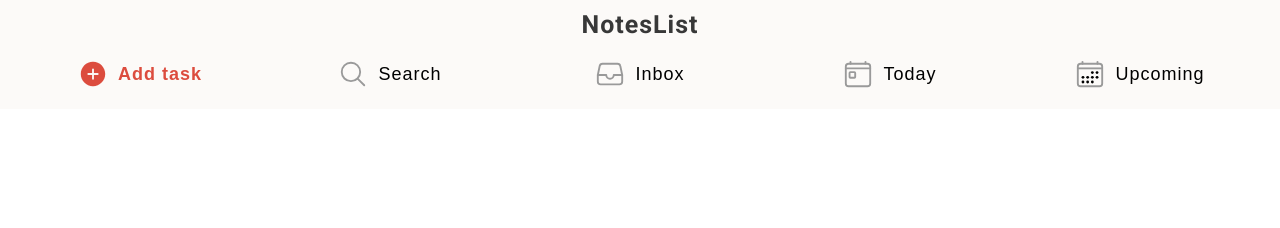
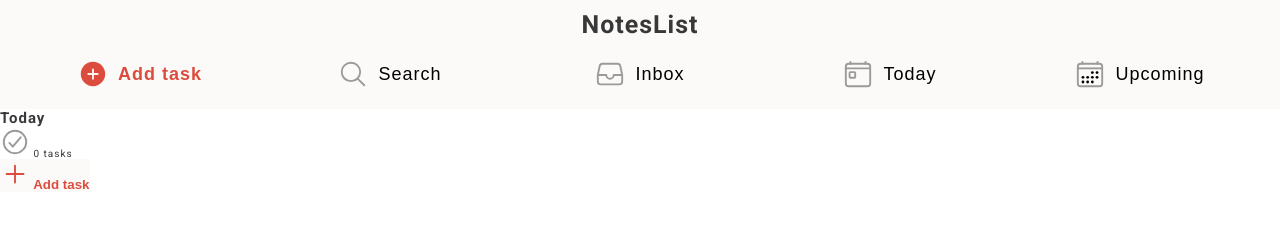
Before and after one commit to HenryWolfDev/NotesList, a website built with Vite: page index.html in a window 1280 px wide. Built offline with nearby package versions, Linux system fonts and the light colour scheme; what temporal-polyfill would draw is missing.

Commit message:
feat(Today): add Today class and template function

```diff
--- a/index.html
+++ b/index.html
@@ -20,7 +20,7 @@
         <button class="nav-btn add-task-btn">
           <svg
             xmlns="http://www.w3.org/2000/svg"
-            class="nav-icon"
+            class="icon"
             viewBox="0 0 512 512"
           >
             <path
@@ -34,7 +34,7 @@
         <button class="nav-btn">
           <svg
             xmlns="http://www.w3.org/2000/svg"
-            class="nav-icon"
+            class="icon"
             viewBox="0 0 512 512"
           >
             <path
@@ -58,7 +58,7 @@
         <button class="nav-btn">
           <svg
             xmlns="http://www.w3.org/2000/svg"
-            class="nav-icon"
+            class="icon"
             viewBox="0 0 512 512"
           >
             <path
@@ -82,7 +82,7 @@
         <button class="nav-btn">
           <svg
             xmlns="http://www.w3.org/2000/svg"
-            class="nav-icon"
+            class="icon"
             viewBox="0 0 512 512"
           >
             <rect
@@ -130,7 +130,7 @@
         <button class="nav-btn">
           <svg
             xmlns="http://www.w3.org/2000/svg"
-            class="nav-icon"
+            class="icon"
             viewBox="0 0 512 512"
           >
             <rect
@@ -173,9 +173,7 @@
         </button>
       </nav>
     </header>
-    <main>
-      <div id="app"></div>
-    </main>
+    <main id="app"></main>
     <script type="module" src="/src/main.ts"></script>
   </body>
 </html>
--- /dev/null
+++ b/src/UI/Today_Template.ts
@@ -0,0 +1,18 @@
+import { Temporal } from 'temporal-polyfill';
+export function getTodayTemplate() {
+  return `
+  <h1>Today</h1>
+  <span>${Temporal.Now.plainDateISO().toLocaleString()}</span>
+  <div class="info">
+  <svg xmlns="http://www.w3.org/2000/svg" class="icon" viewBox="0 0 512 512"><path d="M448 256c0-106-86-192-192-192S64 150 64 256s86 192 192 192 192-86 192-192z" fill="none" stroke="currentColor" stroke-miterlimit="10" stroke-width="32"/><path fill="none" stroke="currentColor" stroke-linecap="round" stroke-linejoin="round" stroke-width="32" d="M352 176L217.6 336 160 272"/></svg>
+  <span>0</span>
+  <span>tasks</span>
+  </div>
+  <div>
+    <button class="add-task-btn">
+    <svg xmlns="http://www.w3.org/2000/svg" class="icon" viewBox="0 0 512 512"><path fill="currentColor" stroke="currentColor" stroke-linecap="round" stroke-linejoin="round" stroke-width="32" d="M256 112v288M400 256H112"/></svg>
+    <span>Add task</span>
+    </button>
+  </div>
+  `;
+}
--- a/src/main.ts
+++ b/src/main.ts
@@ -1,15 +1,12 @@
 import './style.scss';
 import { Task } from './core/Task.js';
+import { Today } from './views/Today.js';
 
-const App = () => {
-  const main = document.getElementById('app');
+// const main = document.getElementById('app');
 
-  main!.innerHTML = `
+const todayView = new Today();
 
-  `;
-};
-
-App();
+todayView.renderUI('app');
 
 const testTAsk = new Task('test');
 
--- a/src/style.scss
+++ b/src/style.scss
@@ -13,7 +13,7 @@ html {
   color: $font-color-default;
   letter-spacing: 0.1rem;
 }
-.nav-icon {
+.icon {
   width: 3rem;
   height: 3rem;
   color: $icon-check-default;
@@ -25,7 +25,7 @@ html {
 .add-task-btn {
   @include add-task-btn();
   font-weight: 600;
-  .nav-icon {
+  .icon {
     color: $icon-color-active;
   }
 }
--- a/src/styles/_colors.scss
+++ b/src/styles/_colors.scss
@@ -4,7 +4,7 @@ $main-section: #ffffff;
 
 // Buttons
 $button-bg-color: #fcfaf8;
-$button-hover: #cac9c8;
+$button-hover: #f1f1f1;
 $button-active: #ffefe5;
 $button-close: #eda59e;
 
--- a/src/styles/_layout.scss
+++ b/src/styles/_layout.scss
@@ -1,5 +1,4 @@
 #app {
-  display: grid;
-  grid-template-columns: 280px 1fr; // Sidebar 280px, Rest für Content
+  width: 100%;
   height: 100vh;
 }
--- a/src/styles/_mixins.scss
+++ b/src/styles/_mixins.scss
@@ -33,15 +33,20 @@
   cursor: pointer;
   transition: background-color 0.3s;
   &:hover {
-    background-color: $button-hover; // Deine Hover-Styles
+    background-color: $button-hover;
     color: $font-color-default;
   }
   &:active {
-    background-color: $button-active; // Deine Hover-Styles
+    background-color: $button-active;
   }
 }
 
 @mixin add-task-btn {
   color: $icon-color-active;
+  background-color: $button-bg-color;
+  cursor: pointer;
+  &:hover {
+    color: $icon-color-active;
+  }
 }
 // #endregion Btns
--- /dev/null
+++ b/src/views/Today.ts
@@ -0,0 +1,15 @@
+import { getTodayTemplate } from '../UI/Today_Template';
+export class Today {
+  renderUI(containerID: string) {
+    const container = document.getElementById(containerID);
+    if (!container) return;
+    container.innerHTML = '';
+
+    const section = document.createElement('section');
+    section.classList.add('today-section');
+
+    section.innerHTML = getTodayTemplate();
+
+    container.appendChild(section);
+  }
+}
```
Also changed, not shown: src/assets/icons/checkmark-circle-outline.svg (added).
